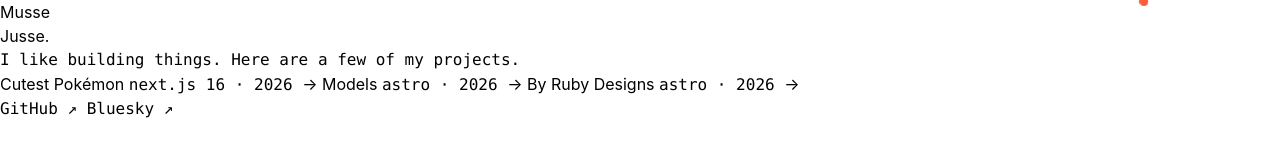
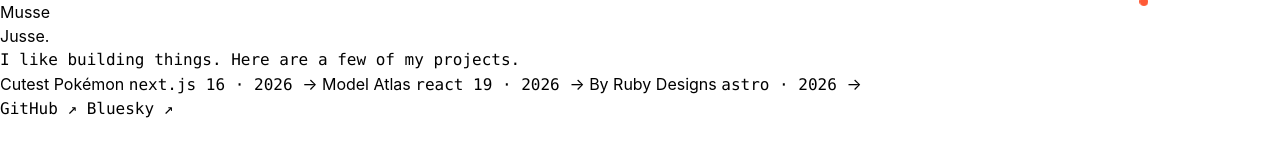
Before and after one commit to MusseJusse/mussejusse.com, an Astro site: page / in a window 1280 px wide. Shown: the top 160 px of the page. Built offline with nearby package versions, Linux system fonts and the light colour scheme; Astro itself is replaced by a stand-in of ours.

Commit message:
Replace Models listing with Model Atlas (#9)
* Replace Models listing with Model Atlas

* Correct Model Atlas framework label

```diff
--- a/src/pages/index.astro
+++ b/src/pages/index.astro
@@ -64,7 +64,7 @@ import Layout from "../layouts/main.astro";
           </a>
 
           <a
-            href="https://models.mussejusse.com"
+            href="https://atlas.mussejusse.com"
             target="_blank"
             rel="noopener noreferrer"
             class="row group relative -mt-px grid grid-cols-[1fr_auto] items-center gap-x-5 gap-y-1 border-y border-[#e7e7e4] px-4 py-6 no-underline transition-colors duration-[180ms] hover:bg-white focus-visible:bg-white focus-visible:outline-none md:grid-cols-[1fr_auto_auto] md:py-8"
@@ -72,12 +72,12 @@ import Layout from "../layouts/main.astro";
             <span
               class="text-[clamp(26px,4.8cqi,44px)] font-extrabold leading-none tracking-[-0.035em] text-[#131313]"
             >
-              Models
+              Model Atlas
             </span>
             <span
               class="mono hidden text-[10px] tracking-[0.1em] text-[#8a8a86] md:block"
             >
-              astro &middot; 2026
+              react 19 &middot; 2026
             </span>
             <span
               class="justify-self-end text-[20px] text-[#b3b3af] transition-[transform,color] duration-[220ms] group-hover:translate-x-1.5 group-hover:text-[#131313] group-focus-visible:translate-x-1.5 group-focus-visible:text-[#131313]"
```
